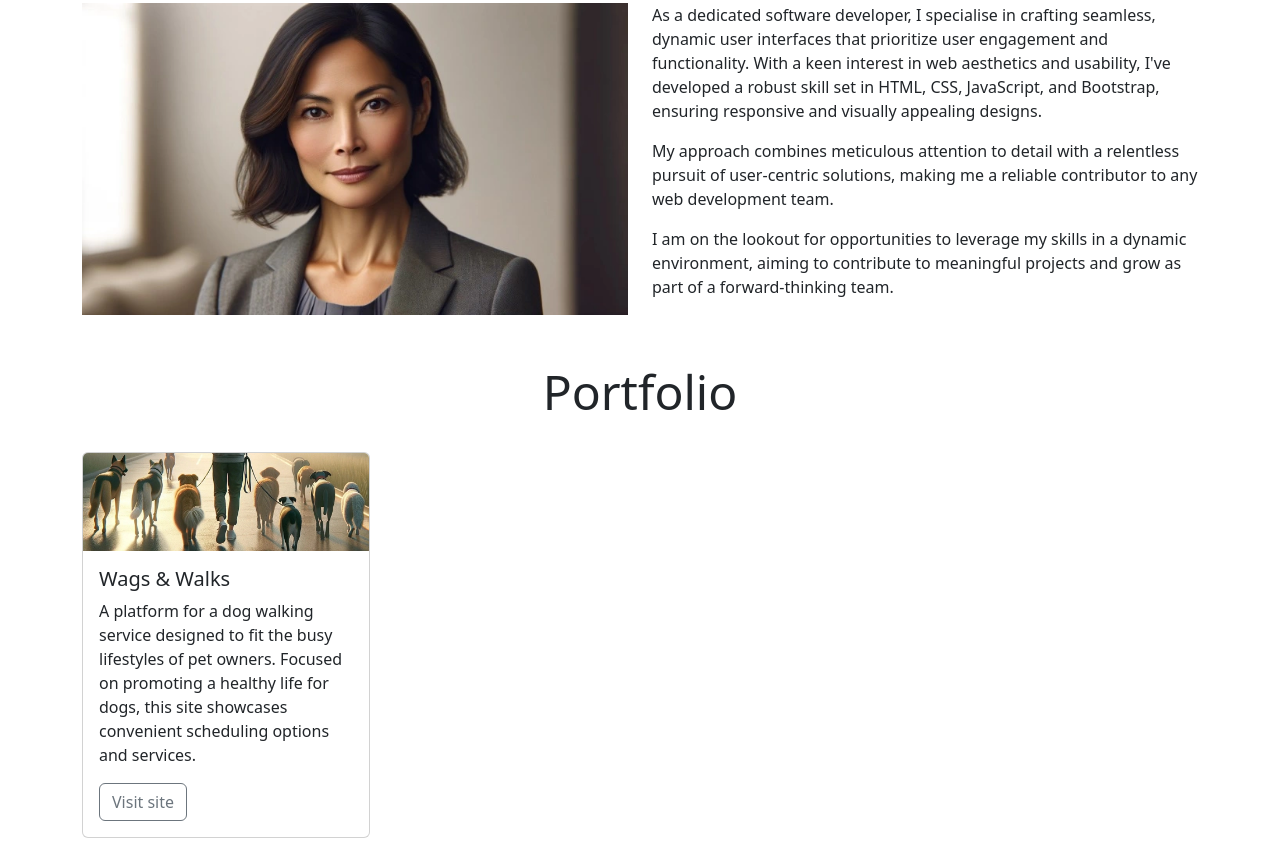
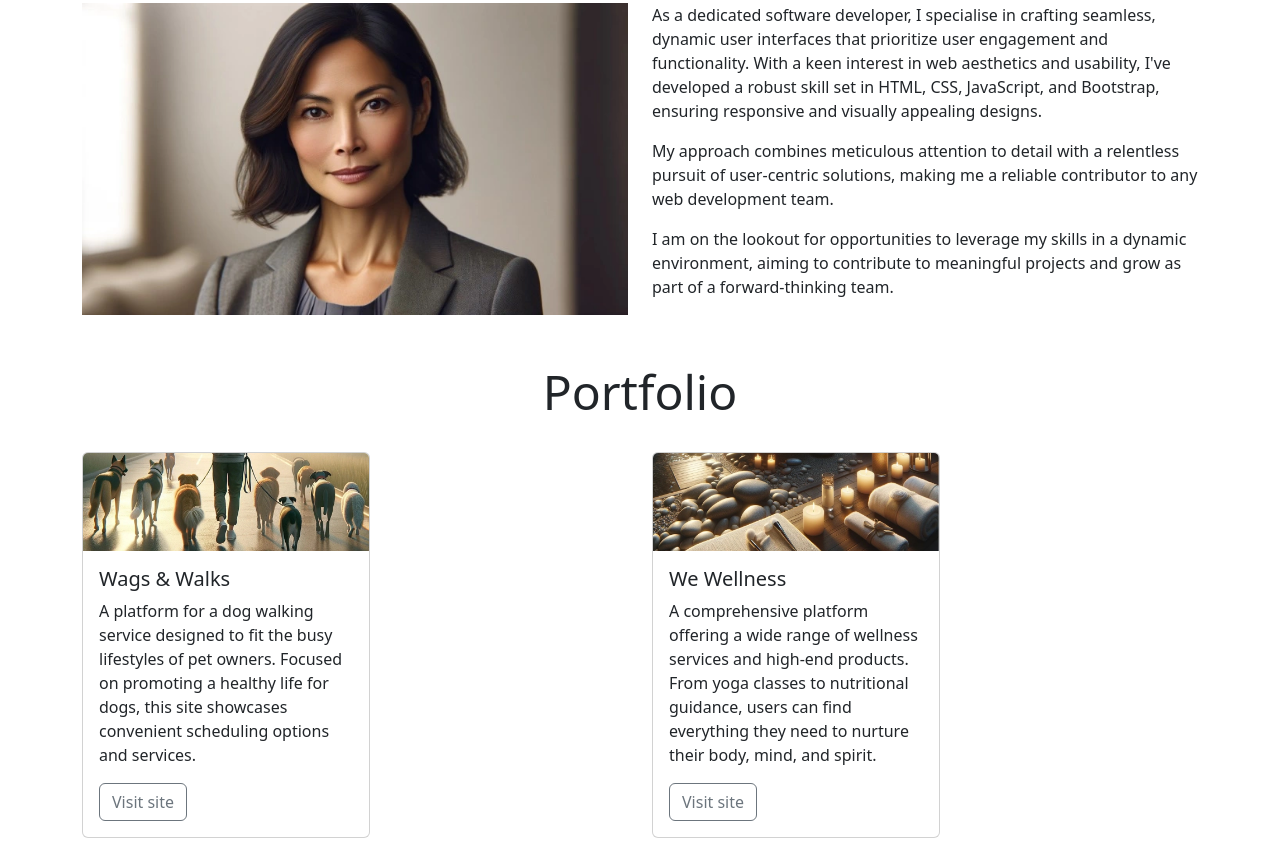
Before and after one commit to abi19x/Portfolio-practice, a plain HTML site: page index.html in a window 1280 px wide. Shown: the part 544-1406 px from the top of the page. Drawn offline with nearby package versions, Linux system fonts and the light colour scheme.

Commit message:
Added We Wellness to the portfolio section

```diff
--- a/index.html
+++ b/index.html
@@ -122,6 +122,17 @@
                   </div>
             </div>
 
+            <div class="col-12 col-md-6 mb-4">
+                <div class="card" style="width: 18rem;">
+                    <img src="assets/images/we-wellness.webp" class="card-img-top" alt="A spa with candles towels and natural material">
+                    <div class="card-body">
+                      <h5 class="card-title">We Wellness</h5>
+                      <p class="card-text">A comprehensive platform offering a wide range of wellness services and high-end products. From yoga classes to nutritional guidance, users can find everything they need to nurture their body, mind, and spirit.</p>
+                      <a href="#" class="btn btn-outline-secondary">Visit site</a>
+                    </div>
+                  </div>
+            </div>
+
 
 
         </div>
```
